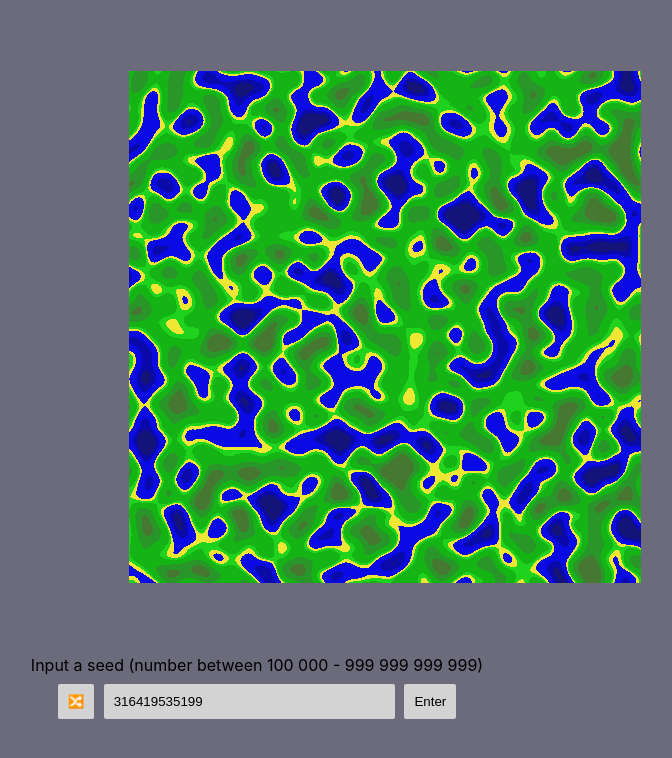
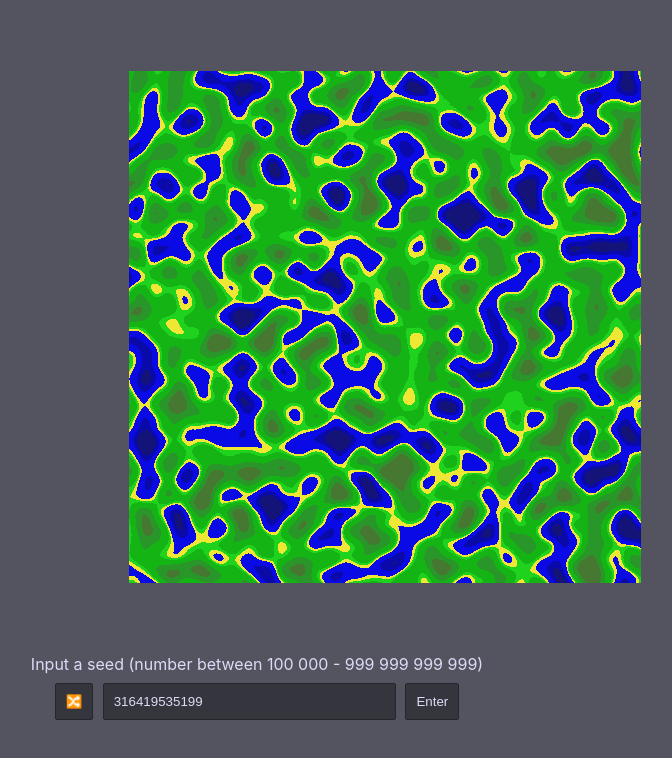
Before and after one commit to Reishi006/perlin-canvas, a React (Create React App) app: page / in a window 1280 px wide. Shown: the top 758 px of the page, without its empty margins (383-1055 px from the left). Built offline with nearby package versions, Linux system fonts and the light colour scheme.

Commit message:
Update App.css
adjusted styles to be darker

```diff
--- a/src/App.css
+++ b/src/App.css
@@ -1,7 +1,12 @@
 body, html {
   min-height: 100vh;
   margin: 0;
-  background-color: rgb(107, 107, 124);
+
+  background-color: rgb(84, 84, 97);
+}
+
+* {
+  color: rgb(219, 219, 245);
 }
 
 input:focus {
@@ -11,7 +16,9 @@ input:focus {
 .app-container {
   width: 100%;
   height: 100vh;
+
   position: relative;
+
   display: flex;
   flex-direction: column;
   justify-content: space-evenly;
@@ -20,6 +27,7 @@ input:focus {
 
 .perlin {
   width: 100%;
+
   display: flex;
   justify-content: space-evenly;
   align-items: center;
@@ -67,7 +75,7 @@ input:focus {
 .seed-input, .seed-input-button {
   padding: 10px;
 
-  border: none;
+  border: 1px solid rgb(37, 37, 43);
   border-radius: 2px;
-  background-color: lightgray;
+  background-color: rgb(53, 53, 61);
 }
```
